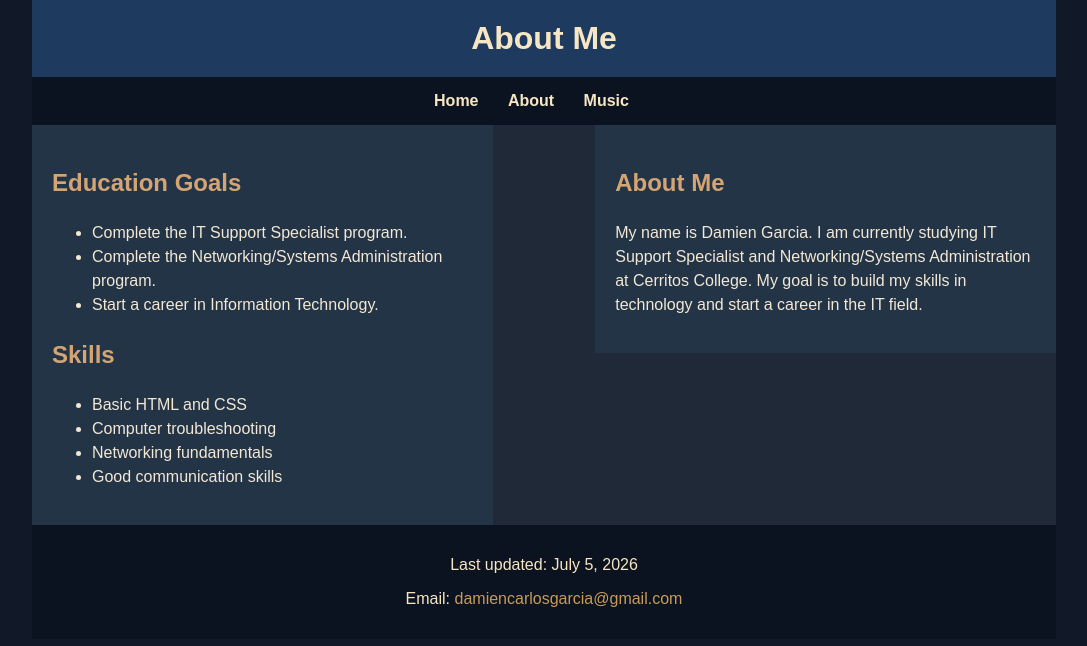
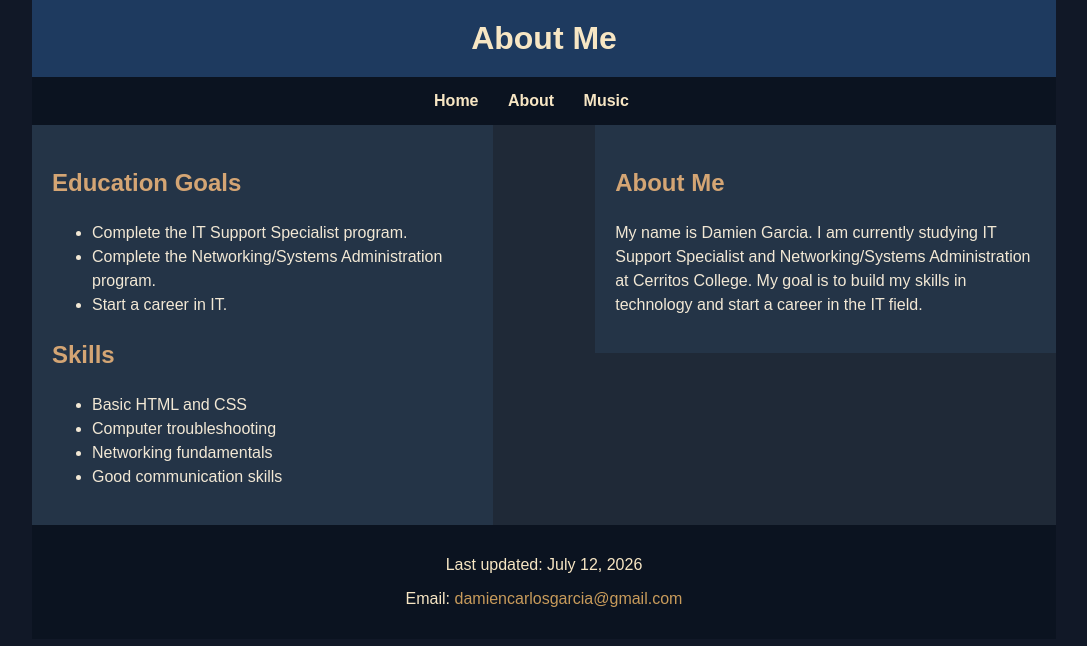
Before and after one commit to damiencarlosgarcia/cis162, a plain HTML site: page about.html in a window 1280 px wide. Shown: the whole page, without its empty margins (96-1183 px from the left). Drawn offline with Linux system fonts and the light colour scheme.

Commit message:
Add files via upload

```diff
--- a/about.html
+++ b/about.html
@@ -1,5 +1,6 @@
 <!DOCTYPE html>
 <html lang="en">
+
 <head>
     <meta charset="UTF-8">
     <meta name="author" content="Damien Garcia">
@@ -25,12 +26,13 @@
         </nav>
 
         <section id="leftColumn">
+
             <h2>Education Goals</h2>
 
             <ul>
                 <li>Complete the IT Support Specialist program.</li>
                 <li>Complete the Networking/Systems Administration program.</li>
-                <li>Start a career in Information Technology.</li>
+                <li>Start a career in IT.</li>
             </ul>
 
             <h2>Skills</h2>
@@ -41,22 +43,24 @@
                 <li>Networking fundamentals</li>
                 <li>Good communication skills</li>
             </ul>
+
         </section>
 
+        <section id="rightColumn">
 
-        <section id="rightColumn">
             <h2>About Me</h2>
 
             <p>
                 My name is Damien Garcia. I am currently studying IT Support Specialist
                 and Networking/Systems Administration at Cerritos College. My goal is to
                 build my skills in technology and start a career in the IT field.
+            </p>
 
         </section>
 
+        <footer>
+            <p>Last updated: July 12, 2026</p>
 
-        <footer>
-            <p>Last updated: July 5, 2026</p>
             <p>
                 Email:
                 <a href="mailto:damiencarlosgarcia@gmail.com">
@@ -68,4 +72,5 @@
     </div>
 
 </body>
+
 </html>
```
Also changed, not shown: index.html (+3 -12 lines), music.html (+0 -5 lines).
